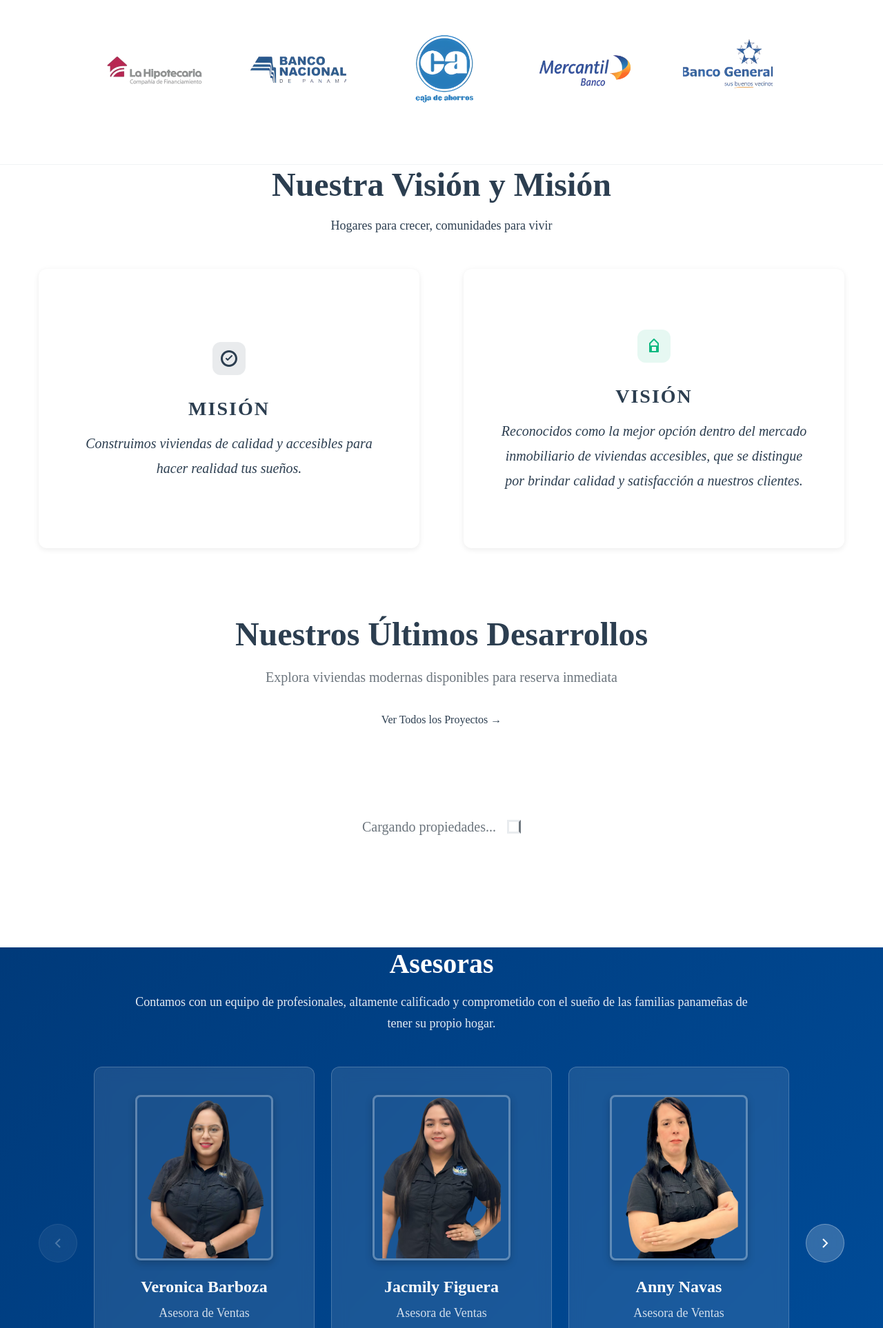
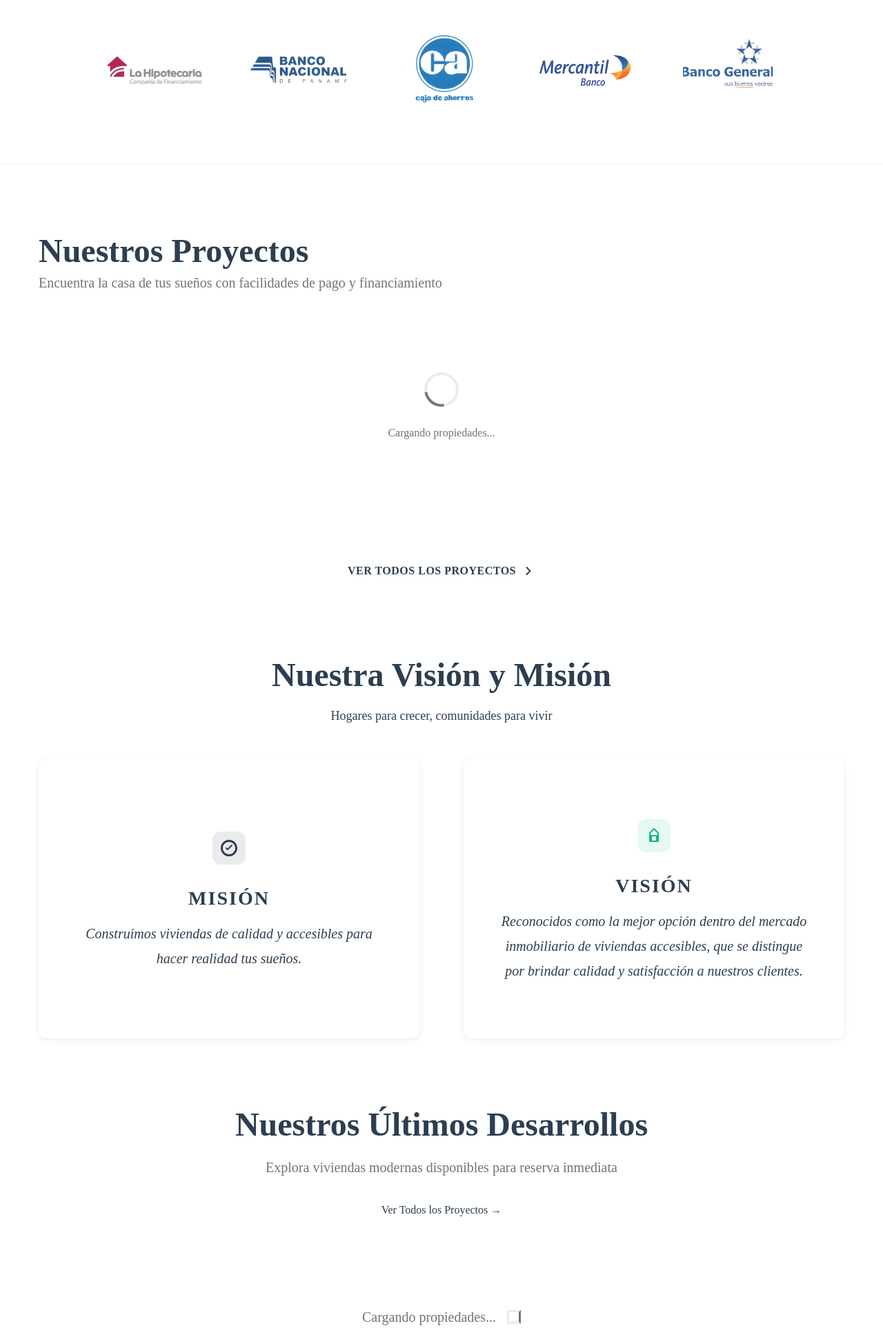
Before and after one commit to TecPty/provivirpanama, a PHP site: page / in a window 1280 px wide. Shown: the part 1155-3081 px from the top of the page at 69% size. Run offline with PHP 8.4, Linux system fonts and the light colour scheme.

Commit message:
feat: add properties section between trust bar and vision/mission

```diff
--- a/frontend/css/components/property-card.css
+++ b/frontend/css/components/property-card.css
@@ -6,10 +6,57 @@
     background-color: var(--color-white);
 }
 
+/* Loading and Error States */
+.properties__loading,
+.properties__error {
+    text-align: center;
+    padding: var(--spacing-4xl) var(--spacing-2xl);
+    color: var(--color-text-secondary);
+}
+
+.properties__loading {
+    display: flex;
+    flex-direction: column;
+    align-items: center;
+    gap: var(--spacing-lg);
+}
+
+.loading-spinner {
+    width: 50px;
+    height: 50px;
+    border: 4px solid var(--color-gray-200);
+    border-top-color: var(--color-primary-blue);
+    border-radius: 50%;
+    animation: spin 1s linear infinite;
+}
+
+@keyframes spin {
+    to { transform: rotate(360deg); }
+}
+
+.properties__error {
+    background-color: var(--color-gray-50);
+    border-radius: var(--radius-lg);
+    font-size: var(--font-size-lg);
+}
+
+/* Properties Grid */
 .properties__grid {
     display: grid;
     grid-template-columns: repeat(auto-fit, minmax(320px, 1fr));
     gap: var(--spacing-2xl);
+}
+
+/* Footer with View More Button */
+.properties__footer {
+    text-align: center;
+    margin-top: var(--spacing-3xl);
+}
+
+.properties__footer .btn {
+    display: inline-flex;
+    align-items: center;
+    gap: var(--spacing-sm);
 }
 
 .property-card {
--- a/frontend/index.html
+++ b/frontend/index.html
@@ -157,6 +157,40 @@
                 <img src="./assets/images/partners/caja-de-ahorro.png" alt="Caja de Ahorros" class="trust-bar__logo" width="540" height="144">
                 <img src="./assets/images/partners/banco-mercantil.png" alt="Banco Mercantil" class="trust-bar__logo" width="540" height="144">
                 <img src="./assets/images/partners/banco-general.png" alt="Banco General" class="trust-bar__logo" width="540" height="144">
+            </div>
+        </div>
+    </section>
+
+    <!-- PROPERTIES SECTION -->
+    <section class="properties" id="propiedades">
+        <div class="container">
+            <h2 class="section__title">Nuestros Proyectos</h2>
+            <p class="section__subtitle">
+                Encuentra la casa de tus sueños con facilidades de pago y financiamiento
+            </p>
+
+            <!-- Loading State -->
+            <div class="properties__loading" id="propertiesLoading">
+                <div class="loading-spinner"></div>
+                <p>Cargando propiedades...</p>
+            </div>
+
+            <!-- Error State -->
+            <div class="properties__error" id="propertiesError" style="display: none;">
+                <p>⚠️ No se pudieron cargar las propiedades. Por favor, intenta más tarde.</p>
+            </div>
+
+            <!-- Properties Grid -->
+            <div class="properties__grid" id="propertiesGrid"></div>
+
+            <!-- View More Button -->
+            <div class="properties__footer">
+                <a href="https://provivirpanama.com" target="_blank" rel="noopener noreferrer" class="btn btn--secondary">
+                    Ver Todos los Proyectos
+                    <svg width="20" height="20" viewBox="0 0 20 20" fill="none" xmlns="http://www.w3.org/2000/svg">
+                        <path d="M7.5 15L12.5 10L7.5 5" stroke="currentColor" stroke-width="2" stroke-linecap="round" stroke-linejoin="round"/>
+                    </svg>
+                </a>
             </div>
         </div>
     </section>
```
